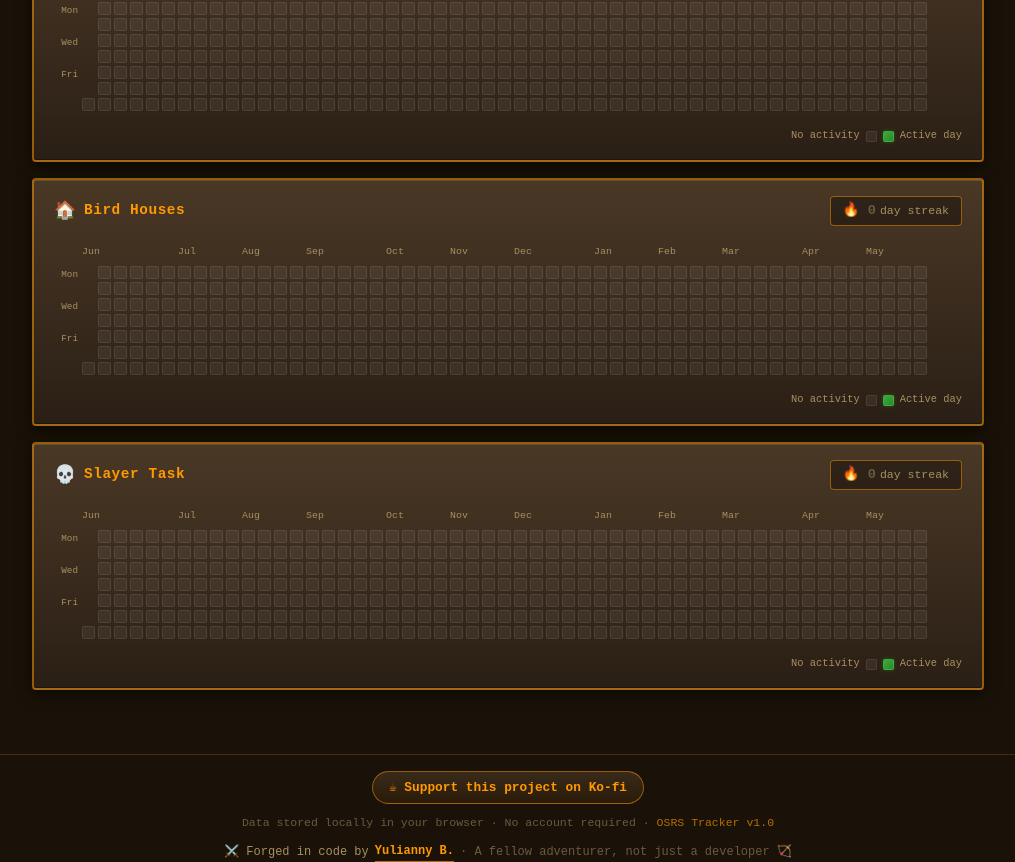
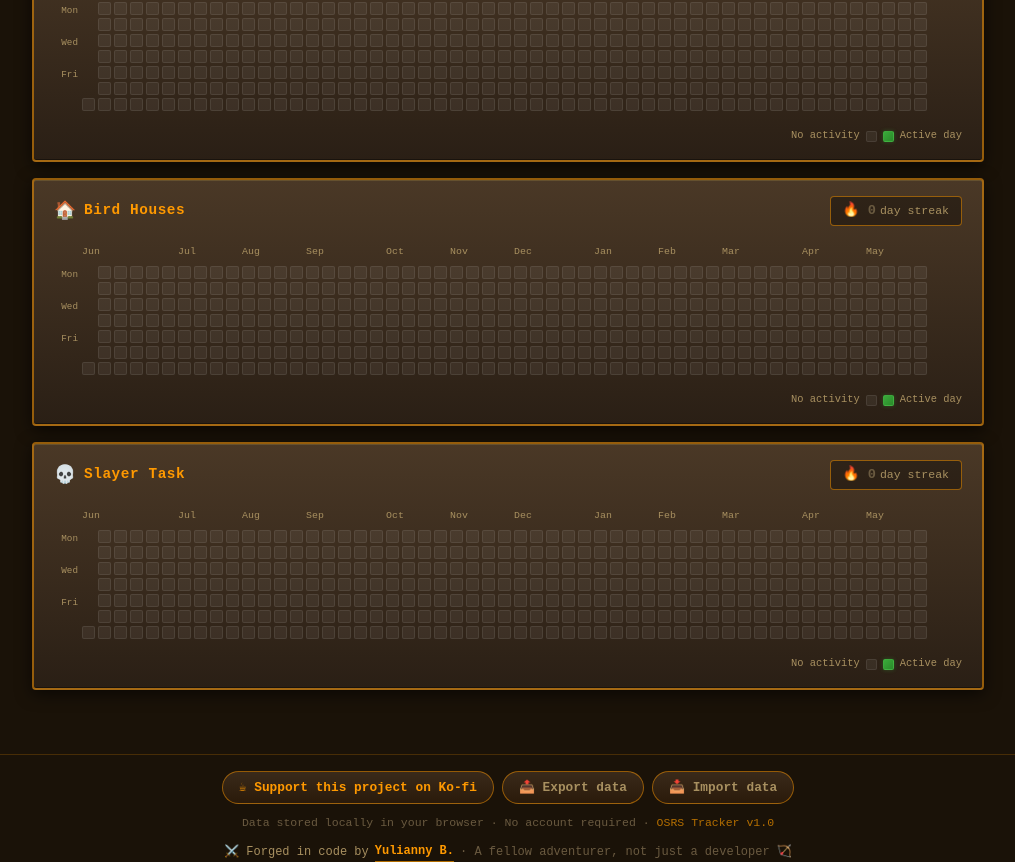
Before and after one commit to yuliannydev/osrs-tracker, a Next.js app: page /logs in a window 1280 px wide. Shown: the part 260-1122 px from the top of the page, without its empty margins (132-1147 px from the left). Built offline with nearby package versions, Linux system fonts and the light colour scheme.

Commit message:
fix: day streak on logs & export/import json on Footer

```diff
--- a/app/logs/page.tsx
+++ b/app/logs/page.tsx
@@ -35,14 +35,16 @@ function calcStreak(entries: { date: string }[]): number {
 		.sort()
 		.reverse();
 	let count = 0;
-	let cursor = new Date();
-	cursor.setHours(0, 0, 0, 0);
+	const today = new Date();
+	today.setHours(0, 0, 0, 0);
+	let cursor = today.getTime();
 	for (const day of days) {
-		const d = new Date(day + 'T00:00:00');
-		const diff = Math.round((cursor.getTime() - d.getTime()) / 86_400_000);
+		const [y, m, d] = day.split('-').map(Number);
+		const date = new Date(y, m - 1, d).getTime();
+		const diff = Math.round((cursor - date) / 86_400_000);
 		if (diff === 0 || diff === 1) {
 			count++;
-			cursor = d;
+			cursor = date;
 		} else break;
 	}
 	return count;
@@ -61,9 +63,18 @@ export default function LogsPage() {
 		return () => window.removeEventListener('resize', update);
 	}, []);
 
-	const [herbs] = useLocalStorage<HerbEntry[]>('osrs-herb-runs', []);
-	const [bh] = useLocalStorage<BirdHouseEntry[]>('osrs-bird-houses', []);
-	const [slayer] = useLocalStorage<SlayerEntry[]>('osrs-slayer', []);
+	const [herbs, , herbsLoaded] = useLocalStorage<HerbEntry[]>(
+		'osrs-herb-runs',
+		[],
+	);
+	const [bh, , bhLoaded] = useLocalStorage<BirdHouseEntry[]>(
+		'osrs-bird-houses',
+		[],
+	);
+	const [slayer, , slayerLoaded] = useLocalStorage<SlayerEntry[]>(
+		'osrs-slayer',
+		[],
+	);
 
 	const entriesMap = { herbs, birdhouse: bh, slayer };
 	const visibleMonths = getVisibleMonths(
@@ -73,9 +84,9 @@ export default function LogsPage() {
 	);
 
 	const streakMap = {
-		herbs: calcStreak(herbs),
-		birdhouse: calcStreak(bh),
-		slayer: calcStreak(slayer),
+		herbs: herbsLoaded ? calcStreak(herbs) : 0,
+		birdhouse: bhLoaded ? calcStreak(bh) : 0,
+		slayer: slayerLoaded ? calcStreak(slayer) : 0,
 	};
 
 	const handleMonthChange = (ym: string) => {
--- a/components/Footer.tsx
+++ b/components/Footer.tsx
@@ -1,4 +1,48 @@
 'use client';
+
+const STORAGE_KEYS = ['osrs-herb-runs', 'osrs-bird-houses', 'osrs-slayer'];
+
+function handleExport() {
+	const data: Record<string, unknown> = {};
+	for (const key of STORAGE_KEYS) {
+		const val = localStorage.getItem(key);
+		if (val) data[key] = JSON.parse(val);
+	}
+	const blob = new Blob([JSON.stringify(data, null, 2)], {
+		type: 'application/json',
+	});
+	const url = URL.createObjectURL(blob);
+	const a = document.createElement('a');
+	a.href = url;
+	a.download = `osrs-tracker-backup-${new Date().toISOString().slice(0, 10)}.json`;
+	a.click();
+	URL.revokeObjectURL(url);
+}
+
+function handleImport() {
+	const input = document.createElement('input');
+	input.type = 'file';
+	input.accept = '.json';
+	input.onchange = (e) => {
+		const file = (e.target as HTMLInputElement).files?.[0];
+		if (!file) return;
+		const reader = new FileReader();
+		reader.onload = (ev) => {
+			try {
+				const data = JSON.parse(ev.target?.result as string);
+				for (const key of STORAGE_KEYS) {
+					if (data[key]) localStorage.setItem(key, JSON.stringify(data[key]));
+				}
+				window.location.reload();
+			} catch {
+				alert('Invalid backup file.');
+			}
+		};
+		reader.readAsText(file);
+	};
+	input.click();
+}
+
 export default function Footer() {
 	return (
 		<div
@@ -10,6 +54,16 @@ export default function Footer() {
 				flexDirection: 'column',
 				alignItems: 'center',
 				gap: 10,
+			}}
+		>
+			{/* Actions row — Ko-fi + Export + Import */}
+			<div
+				style={{
+					display: 'flex',
+					flexWrap: 'wrap',
+					alignItems: 'center',
+					justifyContent: 'center',
+					gap: 8,
 				}}
 			>
 				{/* Ko-fi */}
@@ -42,6 +96,65 @@ export default function Footer() {
 				>
 					☕ Support this project on Ko-fi
 				</a>
+
+				{/* Export */}
+				<button
+					onClick={handleExport}
+					style={{
+						display: 'inline-flex',
+						alignItems: 'center',
+						gap: 6,
+						background: 'linear-gradient(180deg, #3a2a1a 0%, #2a1a0a 100%)',
+						border: '1px solid var(--border-bright)',
+						borderRadius: 20,
+						padding: '6px 16px',
+						fontSize: '0.8rem',
+						fontWeight: 'bold',
+						color: 'var(--text-muted)',
+						cursor: 'pointer',
+						transition: 'all 0.15s',
+					}}
+					onMouseEnter={(e) => {
+						e.currentTarget.style.borderColor = 'var(--gold)';
+						e.currentTarget.style.color = 'var(--gold)';
+					}}
+					onMouseLeave={(e) => {
+						e.currentTarget.style.borderColor = 'var(--border-bright)';
+						e.currentTarget.style.color = 'var(--text-muted)';
+					}}
+				>
+					📤 Export data
+				</button>
+
+				{/* Import */}
+				<button
+					onClick={handleImport}
+					style={{
+						display: 'inline-flex',
+						alignItems: 'center',
+						gap: 6,
+						background: 'linear-gradient(180deg, #3a2a1a 0%, #2a1a0a 100%)',
+						border: '1px solid var(--border-bright)',
+						borderRadius: 20,
+						padding: '6px 16px',
+						fontSize: '0.8rem',
+						fontWeight: 'bold',
+						color: 'var(--text-muted)',
+						cursor: 'pointer',
+						transition: 'all 0.15s',
+					}}
+					onMouseEnter={(e) => {
+						e.currentTarget.style.borderColor = 'var(--gold)';
+						e.currentTarget.style.color = 'var(--gold)';
+					}}
+					onMouseLeave={(e) => {
+						e.currentTarget.style.borderColor = 'var(--border-bright)';
+						e.currentTarget.style.color = 'var(--text-muted)';
+					}}
+				>
+					📥 Import data
+				</button>
+			</div>
 
 			{/* Credits */}
 			<div
@@ -79,7 +192,9 @@ export default function Footer() {
 						paddingBottom: 1,
 						transition: 'color 0.15s',
 					}}
-					onMouseEnter={(e) => (e.currentTarget.style.color = 'var(--gold-bright)')}
+					onMouseEnter={(e) =>
+						(e.currentTarget.style.color = 'var(--gold-bright)')
+					}
 					onMouseLeave={(e) => (e.currentTarget.style.color = 'var(--gold)')}
 				>
 					Yulianny B.
```
Also changed, not shown: 1 other file (tests, documents, lock files or other folders). Lines whose indentation alone changed are shown as unchanged.
